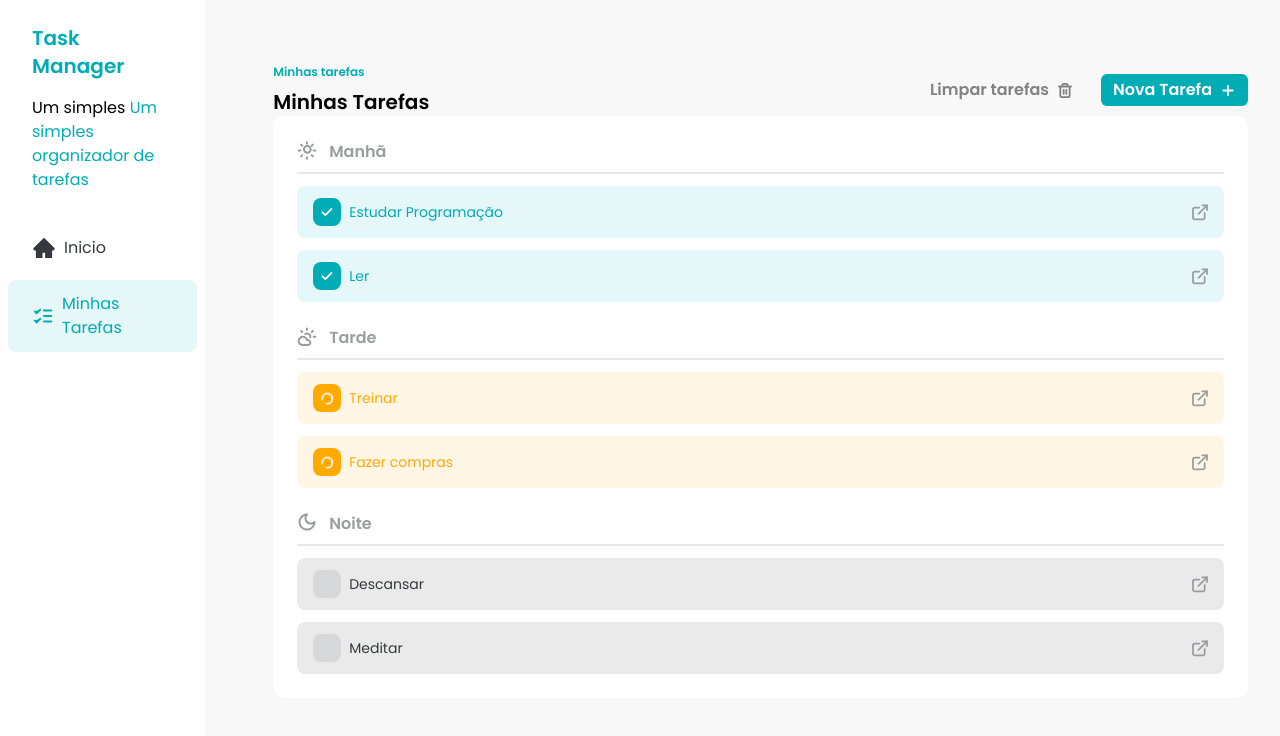
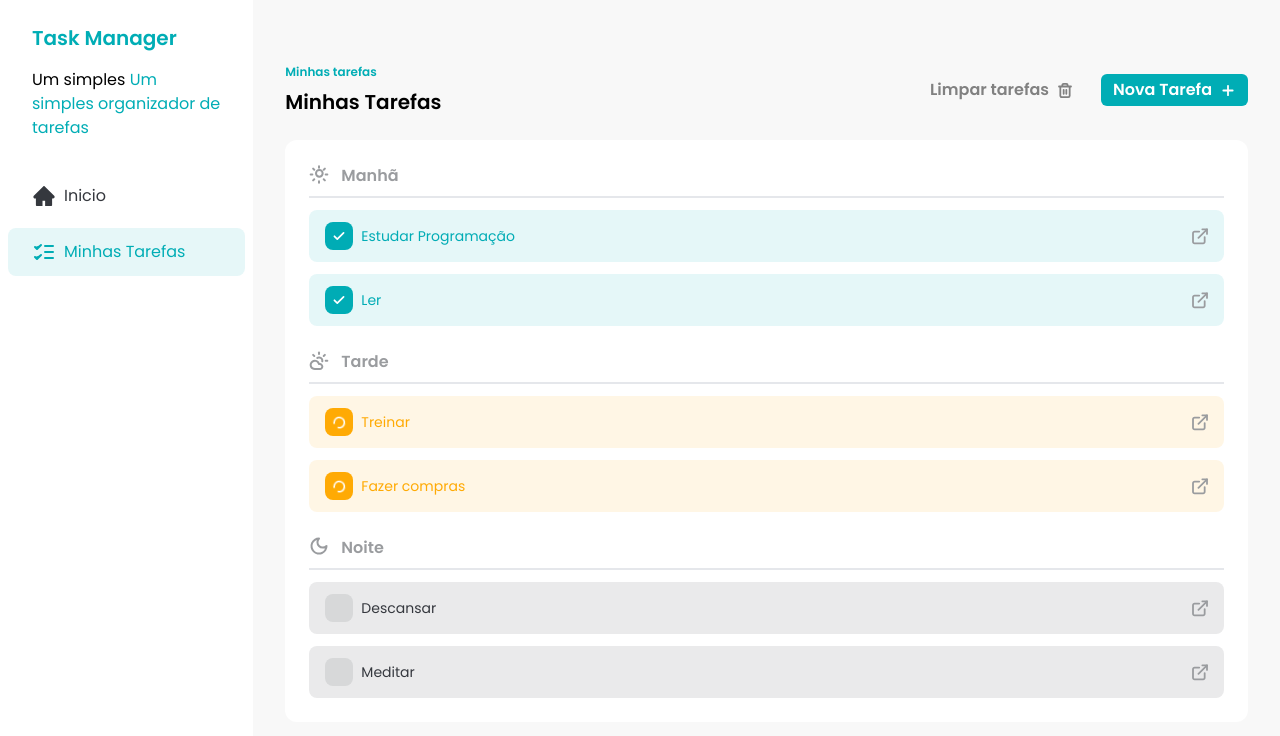
Before and after one commit to lopesmatheus1/to-do-react, a React (Vite) app: page / in a window 1280 px wide. Shown: the top 736 px of the page. Built offline with nearby package versions, Linux system fonts and the light colour scheme.

Commit message:
feat: update spacing between sidebar and tasks

```diff
--- a/src/App.jsx
+++ b/src/App.jsx
@@ -4,7 +4,7 @@
 
 function App() {
   return (
-    <div className="flex gap-9">
+    <div className="flex">
       <Sidebar />
       <Tasks />
     </div>
--- a/src/components/Sidebar.jsx
+++ b/src/components/Sidebar.jsx
@@ -5,7 +5,7 @@
 
 const Sidebar = () => {
   return (
-    <div className="h-screen w-64 bg-white">
+    <div className="h-screen w-80 bg-white">
       <div className="space-y-4 px-8 py-6">
         <h1 className="text-xl font-semibold text-[#00ADB5]">Task Manager</h1>
         <p>
--- a/src/components/Tasks.jsx
+++ b/src/components/Tasks.jsx
@@ -38,7 +38,7 @@
   }
 
   return (
-    <div className="w-full px-8 py-16">
+    <div className="w-full space-y-6 px-8 py-16">
       <div className="flex justify-between">
         <div className="flex flex-col gap-2">
           <span className="text-xs font-semibold text-[#00ADB5]">
```
